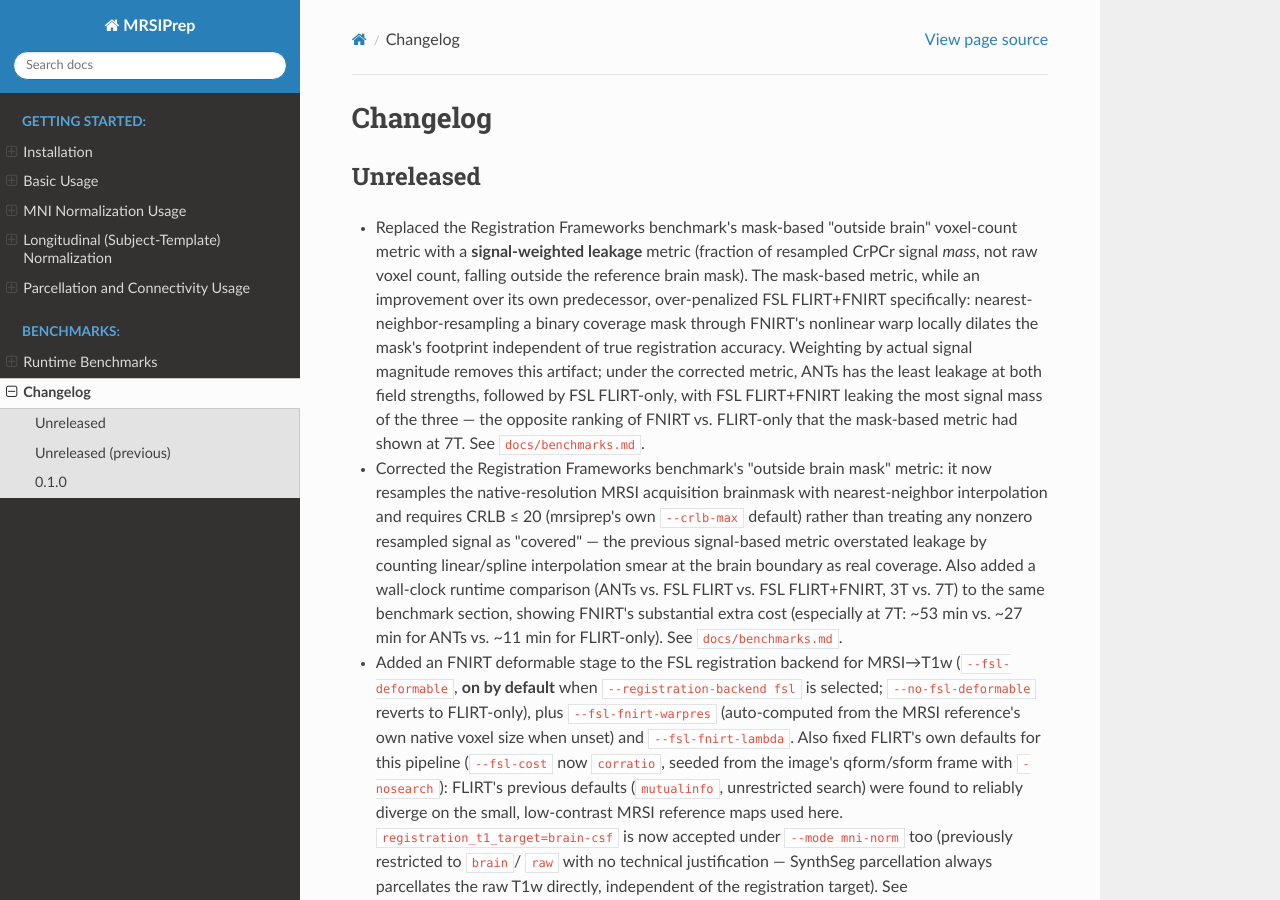
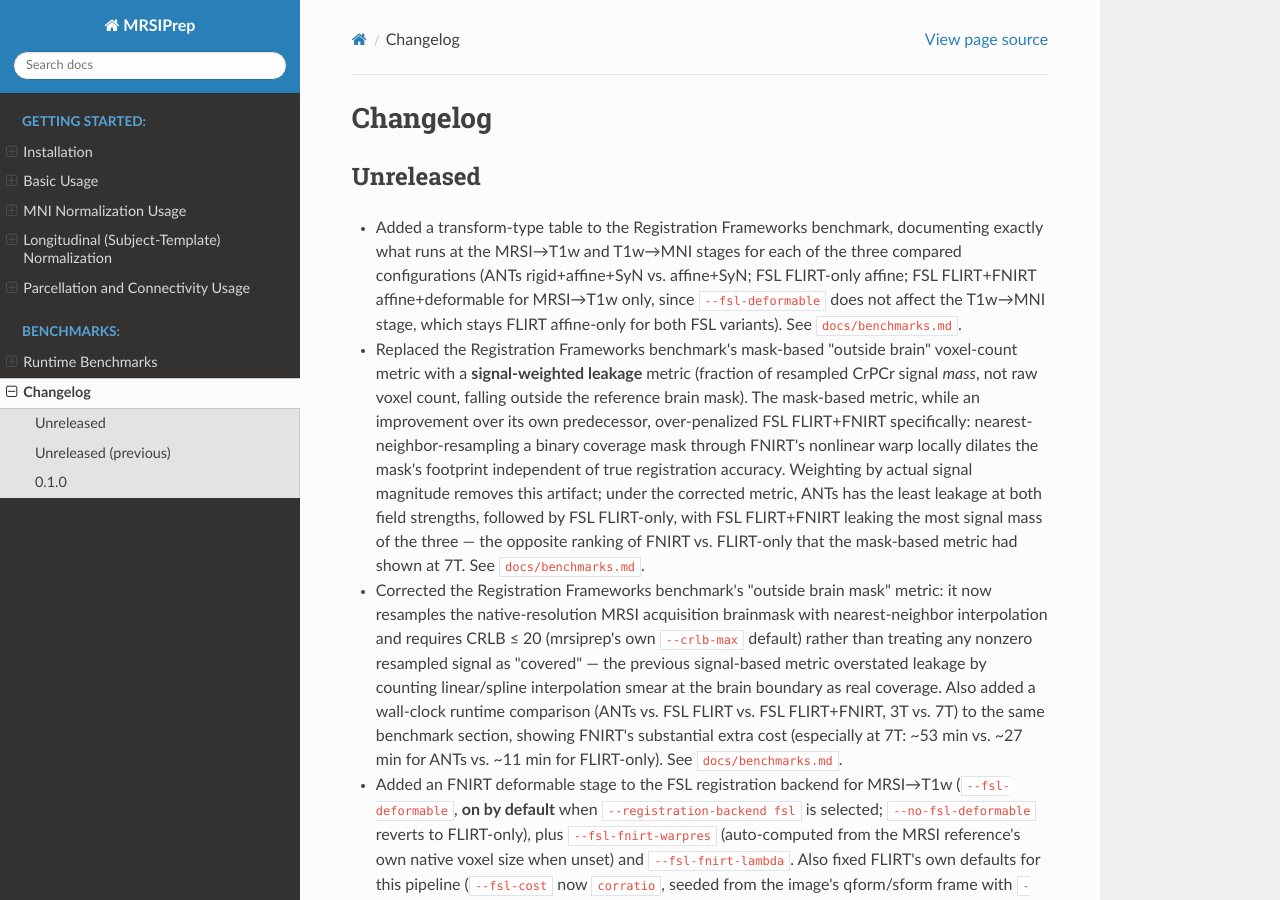
Before and after one commit to MRSI-Psychosis-UP/MRSIPrep, a Sphinx documentation site: the page built from docs/changelog.md, in a window 1280 px wide and 900 px high. Built offline with Sphinx 7.4.7 and the Read the Docs theme 3.1.0, drawn with Linux system fonts in a browser that asks for light colours.

Commit message:
Add transform-type table to the Registration Frameworks benchmark
Documents exactly what runs at MRSI->T1w and T1w->MNI for each of the
three compared configurations, clarifying that --fsl-deformable only
adds FNIRT to the MRSI->T1w stage -- T1w->MNI stays FLIRT affine-only
for both FSL variants. Bump to v1.5.7.

```diff
--- a/docs/changelog.md
+++ b/docs/changelog.md
@@ -2,6 +2,13 @@
 
 ## Unreleased
 
+- Added a transform-type table to the Registration Frameworks benchmark,
+  documenting exactly what runs at the MRSI→T1w and T1w→MNI stages for
+  each of the three compared configurations (ANTs rigid+affine+SyN vs.
+  affine+SyN; FSL FLIRT-only affine; FSL FLIRT+FNIRT affine+deformable
+  for MRSI→T1w only, since `--fsl-deformable` does not affect the
+  T1w→MNI stage, which stays FLIRT affine-only for both FSL variants).
+  See `docs/benchmarks.md`.
 - Replaced the Registration Frameworks benchmark's mask-based "outside
   brain" voxel-count metric with a **signal-weighted leakage** metric
   (fraction of resampled CrPCr signal *mass*, not raw voxel count, falling
--- a/pyproject.toml
+++ b/pyproject.toml
@@ -4,7 +4,7 @@
 
 [project]
 name = "mrsiprep"
-version = "1.5.6"
+version = "1.5.7"
 description = "BIDS-like preprocessing pipeline for quantified whole-brain MRSI derivatives"
 readme = "README.md"
 requires-python = ">=3.9"
```
Also changed, not shown: README.md (+1 -1 lines), docs/benchmarks.md (+17 -0 lines), docs/index.md (+1 -1 lines), 1 other file.
